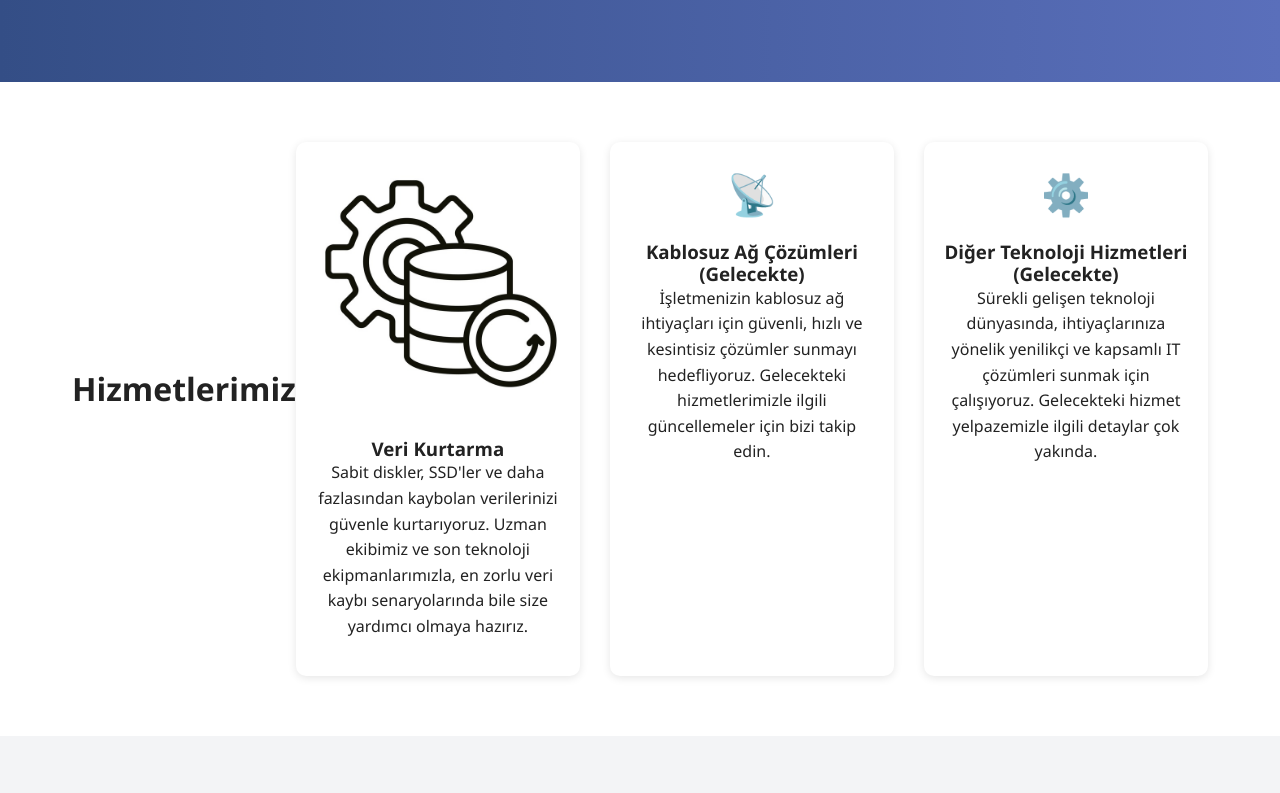
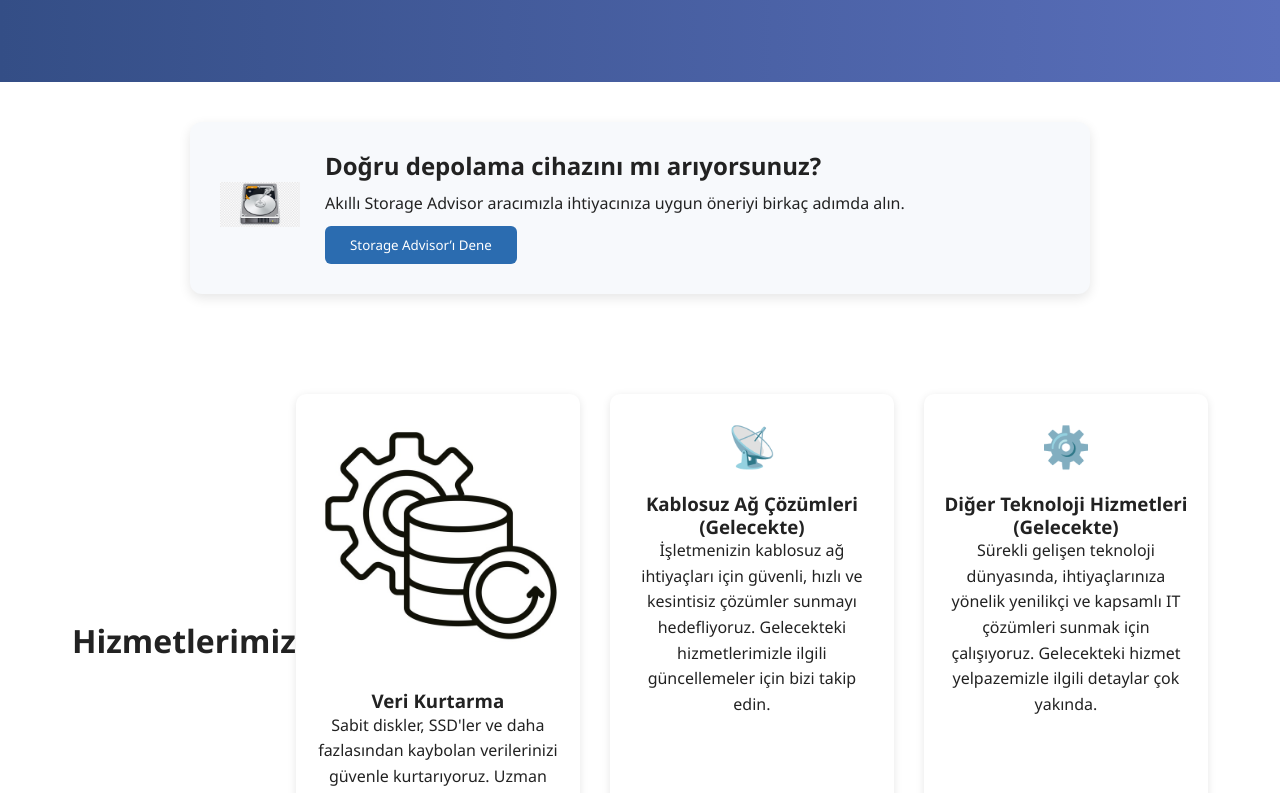
Before and after one commit to SalehKar/tekfin-website, a React (Create React App) app: page / in a window 1280 px wide. Shown: the part 1762-2555 px from the top of the page. Built offline with nearby package versions, Linux system fonts and the light colour scheme.

Commit message:
Update HomePage.js

```diff
--- a/src/components/HomePage.js
+++ b/src/components/HomePage.js
@@ -1,4 +1,3 @@
-
 import React from 'react';
 import './HomePage.css';
 
@@ -30,6 +29,12 @@ const HomePage = ({ language, setCurrentPage }) => {
         fastSolutions: "Hızlı Çözümler: Acil durumlarda bile hızlı ve etkili müdahale.",
         customerFocus: "Müşteri Odaklılık: İhtiyaçlarınıza özel çözümler sunuyoruz."
       },
+      storageHighlight: {
+  title: "Doğru depolama cihazını mı arıyorsunuz?",
+  description: "Akıllı Storage Advisor aracımızla ihtiyacınıza uygun öneriyi birkaç adımda alın.",
+  button: "Storage Advisor’ı Dene"
+},
+
       cta: {
         title: "Kaybolan verilerinizi geri almak veya teknoloji çözümlerimiz hakkında daha fazla bilgi edinmek için bugün bizimle iletişime geçin!",
         button: "Hemen İletişime Geçin!"
@@ -61,6 +66,12 @@ const HomePage = ({ language, setCurrentPage }) => {
         fastSolutions: "Fast Solutions: Quick and effective intervention even in emergencies.",
         customerFocus: "Customer-Centric: We offer solutions tailored to your needs."
       },
+      storageHighlight: {
+  title: "Not sure what storage device you need?",
+  description: "Use our smart advisor to get a tailored recommendation in seconds!",
+  button: "Try Storage Advisor Tool"
+},
+
       cta: {
         title: "Contact us today to recover your lost data or learn more about our technology solutions!",
         button: "Contact Us Now!"
@@ -72,6 +83,7 @@ const HomePage = ({ language, setCurrentPage }) => {
 
   return (
     <div className="homepage">
+      {/* Hero Section */}
       <section className="hero">
         <div className="hero-content">
           <h1 className="hero-title">{t.mainTitle}</h1>
@@ -88,7 +100,22 @@ const HomePage = ({ language, setCurrentPage }) => {
           </div>
         </div>
       </section>
+<section className="promo-card">
+  <div className="promo-icon">
+    <img src="/usb-icon.png" alt="USB Icon" />
+  </div>
+  <div className="promo-content">
+    <h2>{t.storageHighlight.title}</h2>
+    <p>{t.storageHighlight.description}</p>
+    <button className="promo-btn" onClick={() => setCurrentPage('storage-advisor')}>
+      {t.storageHighlight.button}
+    </button>
+  </div>
+</section>
 
+
+
+      {/* Services Section */}
       <section className="services">
         <div className="container">
           <h2 className="section-title">{t.services.title}</h2>
@@ -112,18 +139,32 @@ const HomePage = ({ language, setCurrentPage }) => {
         </div>
       </section>
 
+      {/* Why Choose Us Section */}
       <section className="why-choose-us">
         <div className="container">
           <h2 className="section-title">{t.whyChooseUs.title}</h2>
           <div className="features-grid">
-            <div className="feature"><div className="feature-icon">🎯</div><p>{t.whyChooseUs.expertise}</p></div>
-            <div className="feature"><div className="feature-icon">🔒</div><p>{t.whyChooseUs.reliability}</p></div>
-            <div className="feature"><div className="feature-icon">⚡</div><p>{t.whyChooseUs.fastSolutions}</p></div>
-            <div className="feature"><div className="feature-icon">👥</div><p>{t.whyChooseUs.customerFocus}</p></div>
+            <div className="feature">
+              <div className="feature-icon">🎯</div>
+              <p>{t.whyChooseUs.expertise}</p>
+            </div>
+            <div className="feature">
+              <div className="feature-icon">🔒</div>
+              <p>{t.whyChooseUs.reliability}</p>
+            </div>
+            <div className="feature">
+              <div className="feature-icon">⚡</div>
+              <p>{t.whyChooseUs.fastSolutions}</p>
+            </div>
+            <div className="feature">
+              <div className="feature-icon">👥</div>
+              <p>{t.whyChooseUs.customerFocus}</p>
+            </div>
           </div>
         </div>
       </section>
 
+      {/* CTA Section */}
       <section className="cta-section">
         <div className="container">
           <h2>{t.cta.title}</h2>
```
